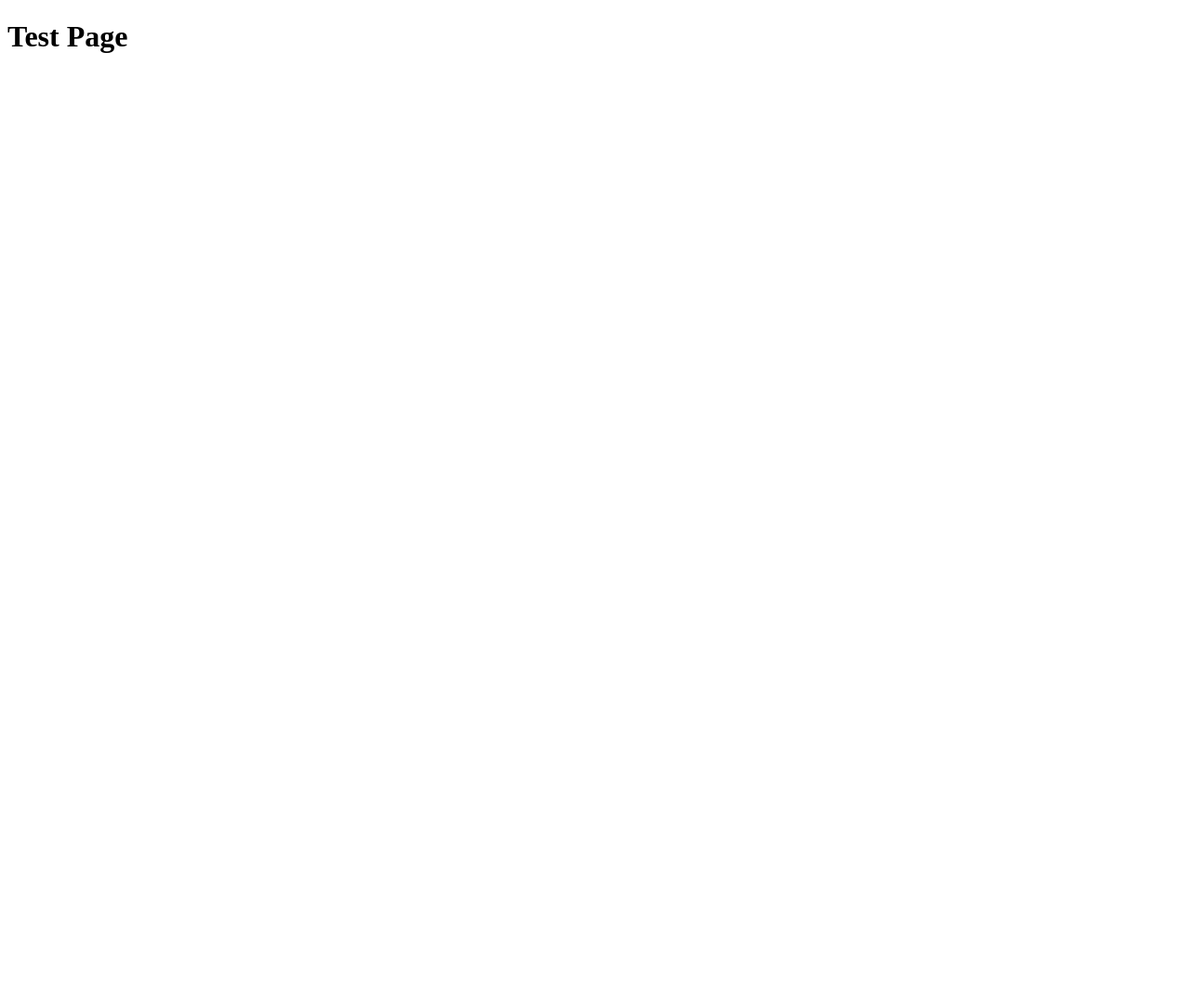
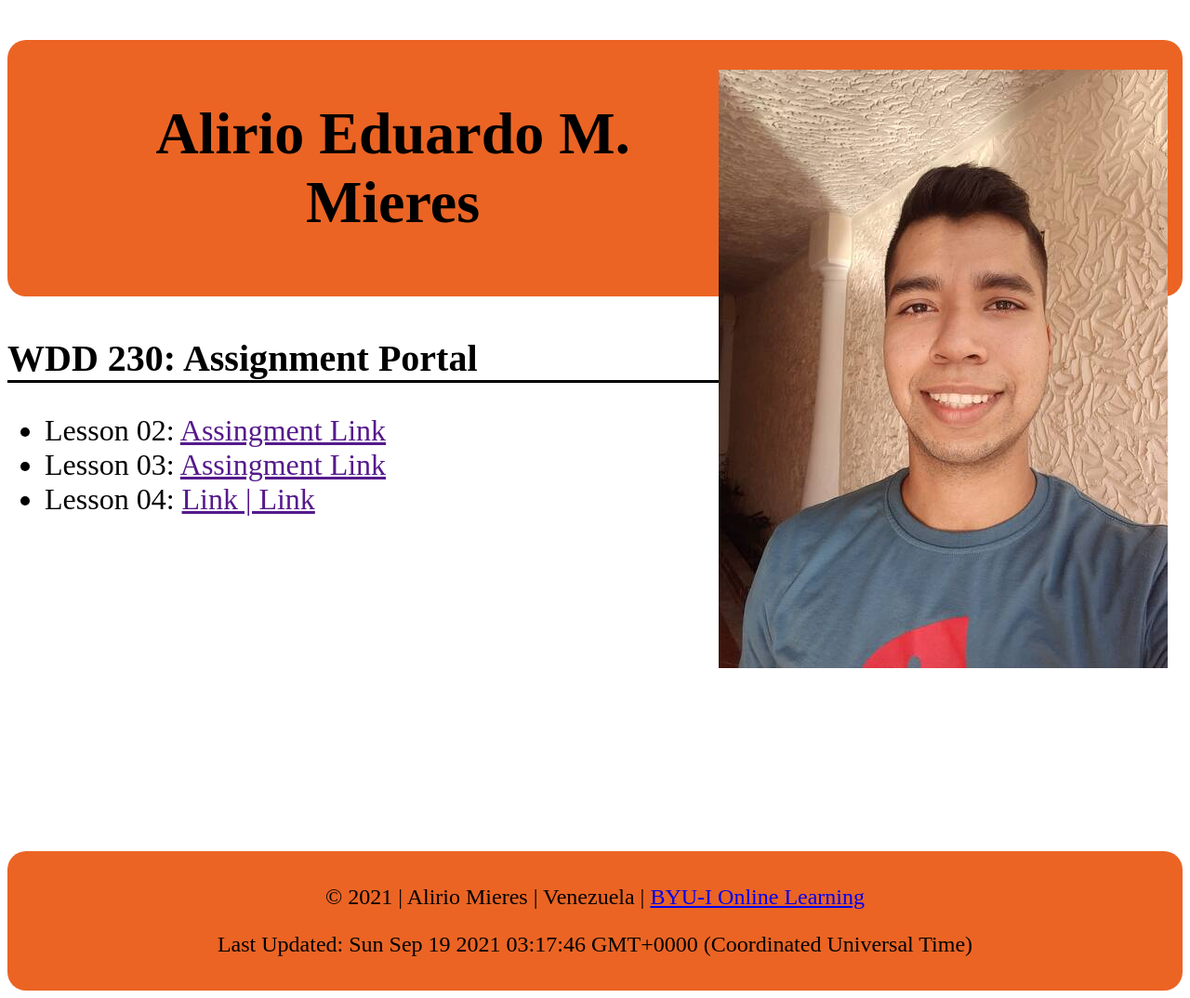
Before and after one commit to Alirio-Mieres/wdd230, a plain HTML site: page index.html in a window 1280 px wide. Shown: the whole page at 93% size. Before the commit the page ends 800 px from the top, so only its background shows below. Drawn offline with Linux system fonts and the light colour scheme.

Commit message:
Course Portal Home Page

```diff
--- /dev/null
+++ b/css/style.css
@@ -0,0 +1,40 @@
+.perfil-image{
+  float: right;
+  margin-top: 2em;
+  margin-right: 1em;
+}
+
+.heading{
+  text-align: center;
+  background-color: #eb6424;
+  padding: 1em;
+  font-size: 4em;
+  border-radius: 20px;
+}
+
+.name-course{
+  font-size: 2.5em;
+  border-bottom: 3px solid;
+  margin-right: 0.5em;
+}
+
+footer{
+  margin-top: 15em;
+  background-color: #eb6424;
+  padding: 0.5em;
+  text-align: center;
+  border-radius: 20px;
+  font-size: 1.5em;
+}
+
+.footer-information{
+  text-align: center;
+}
+
+.updated{
+  text-align: center;
+}
+
+.lessons{
+  font-size: 2em;
+}
--- a/index.html
+++ b/index.html
@@ -4,9 +4,29 @@
   <meta charset="UTF-8">
   <meta http-equiv="X-UA-Compatible" content="IE=edge">
   <meta name="viewport" content="width=device-width, initial-scale=1.0">
-  <title>Test page</title>
+  <title>Alirio Mieres: course portal home page</title>
+  <meta name="description" content="Assignment portal for Alirio Mieres in WDD 230: Web Fronted Development at Brigham Young University - Idaho">
+  <link rel="stylesheet" href="css/style.css">
+  <script defer src="js/dates.js"></script>
 </head>
 <body>
-  <h1>Test Page</h1>
+  <header>
+    <div class="perfil-image"><img src="images/alirio_mieres_image.jpg" alt="Student image Alirio Mieres"></div>
+    <h1 class="heading">Alirio Eduardo M. Mieres</h1>
+
+  </header>
+  <main>
+    <h2 class="name-course">WDD 230: Assignment Portal</h2>
+    <ul class="lessons">
+      <li>Lesson 02: <a href="">Assingment Link</a></li>
+      <li>Lesson 03: <a href=""> Assingment Link</a></li>
+      <li>Lesson 04: <a href="">Link | Link</a></li>
+    </ul>
+  </main>
+
+  <footer>
+    <p class="footer-information">&copy; <span id="copyrightyear"></span> | Alirio Mieres | Venezuela | <a href="https://www.byui.edu/online">BYU-I Online Learning</a></p>
+    <p class="updated">Last Updated: <span id="lastupdated"></span></p>
+  </footer>
 </body>
 </html>
--- /dev/null
+++ b/js/dates.js
@@ -0,0 +1,3 @@
+document.querySelector("#copyrightyear").textContent = new Date().getFullYear();;
+
+document.querySelector("#lastupdated").textContent = new Date(document.lastModified);
```
Also changed, not shown: images/alirio_mieres_image.jpg (added).
